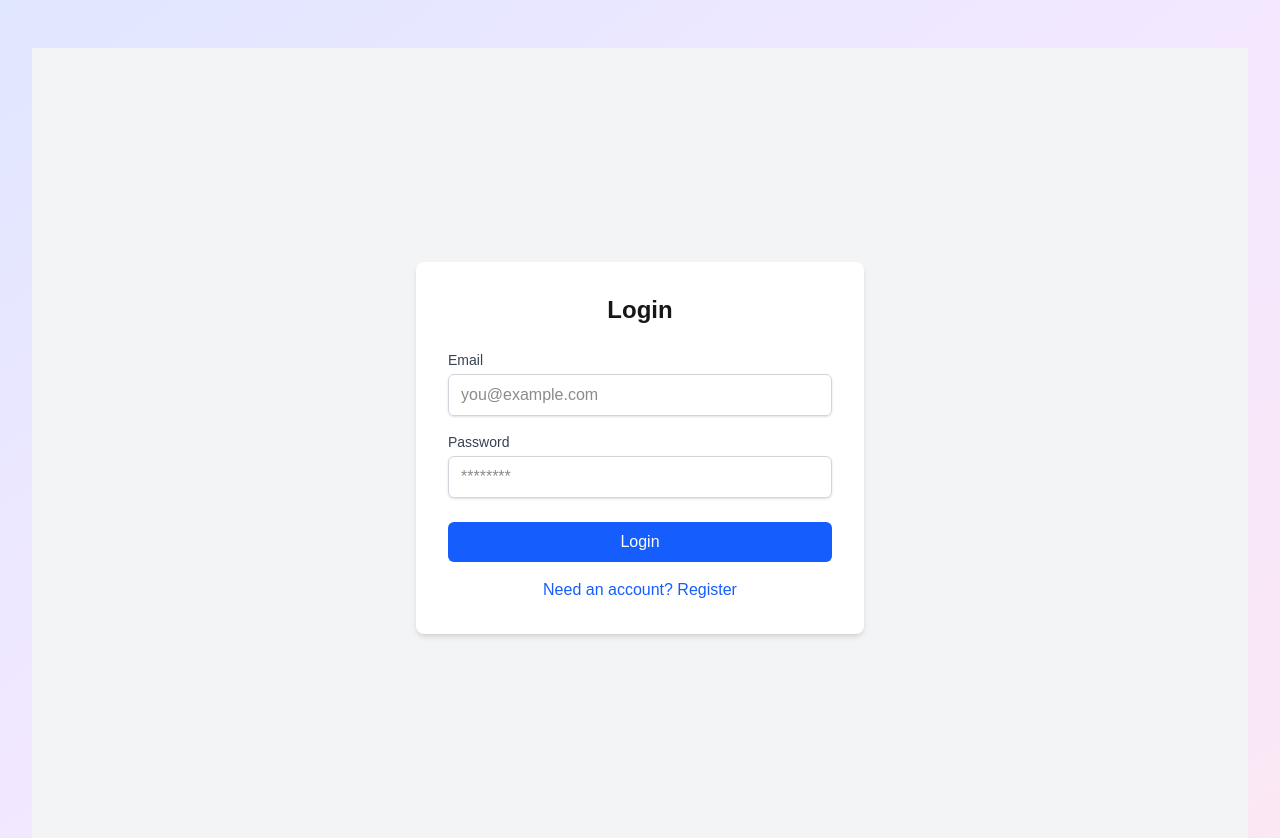
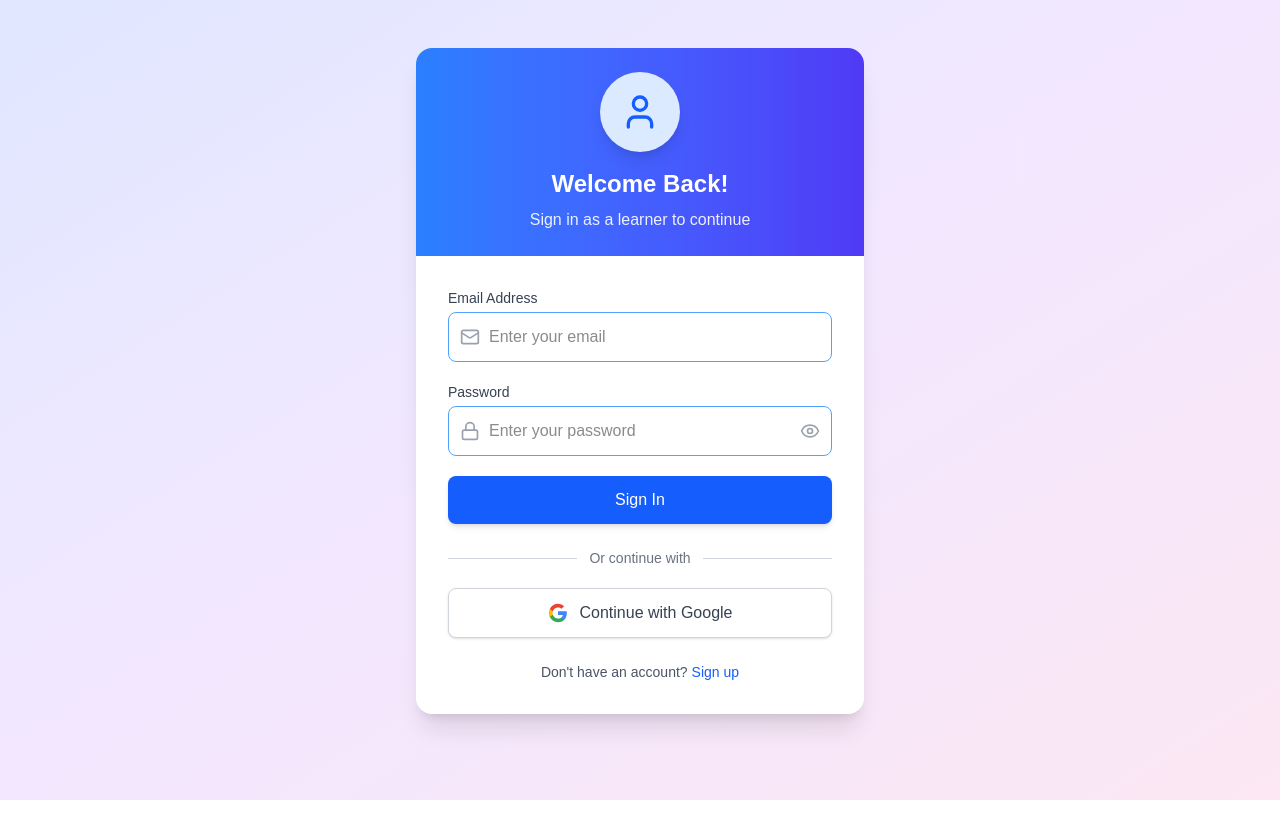
Before and after one commit to AlwinTwac/SkillsG, a Next.js app: page / in a window 1280 px wide. Both pictures are taken after a click on the element 245 px from the left and 450 px from the top of the page. Shown: the top 838 px of the page. After the commit the page ends 800 px from the top, so only its background shows below. Built offline with nearby package versions, Linux system fonts and the light colour scheme; no server answers.

Commit message:
fourth commit

```diff
--- a/components/airecomendor.tsx
+++ b/components/airecomendor.tsx
@@ -3,15 +3,13 @@
 import React, { useState } from 'react';
 import { Sparkles, Send, User, MessageSquare } from 'lucide-react';
 
-// You will likely need to fetch student profiles here or pass them as props
-// For now, it's a structural placeholder for the AI interaction
 interface StudentProfileSummary {
   uid: string;
   name: string;
   skills: string[];
   experience: string;
   interviewSummary?: string;
-  // Add other relevant fields that AI should consider
+  //add other relevant fields that AI should consider
 }
 
 export default function AIRecommender() {
--- a/components/login.tsx
+++ b/components/login.tsx
@@ -1,165 +1,286 @@
 'use client';
 
 import React, { useState } from 'react';
-import { useRouter } from 'next/navigation';
-import { auth, db } from '@/lib/firebase'; // Assuming these imports
-import { createUserWithEmailAndPassword, signInWithEmailAndPassword } from 'firebase/auth';
-import { doc, setDoc, query, collection, where, getDocs } from 'firebase/firestore'; // Added query, collection, where, getDocs
+import { createUserWithEmailAndPassword, signInWithEmailAndPassword, GoogleAuthProvider, signInWithPopup, User as FirebaseAuthUser } from 'firebase/auth';
+import { doc, setDoc, getDoc } from 'firebase/firestore';
+import { auth, db } from '@/lib/firebase';
+import { User, Mail, Lock, Eye, EyeOff } from 'lucide-react';
 
-// You'll need your UI components for input fields and buttons here
-// For example, from Tailwind CSS or Shadcn UI
+interface AuthComponentProps {
+  onAuthSuccess: (user: FirebaseAuthUser) => void;
+  defaultRole: 'learner' | 'company' | 'recruiter';
+}
 
-export default function LoginPage() {
+export default function AuthComponent({ onAuthSuccess, defaultRole }: AuthComponentProps) {
+  const [isLogin, setIsLogin] = useState(true);
   const [email, setEmail] = useState('');
   const [password, setPassword] = useState('');
-  const [isRegistering, setIsRegistering] = useState(false);
-  const [error, setError] = useState<string | null>(null);
-  const [successMessage, setSuccessMessage] = useState<string | null>(null);
-  const router = useRouter();
+  const [confirmPassword, setConfirmPassword] = useState('');
+  const [showPassword, setShowPassword] = useState(false);
+  const [loading, setLoading] = useState(false);
+  const [error, setError] = useState('');
 
-  // Assuming you have a way to select the role during registration (e.g., a dropdown or separate forms)
-  // For this example, let's assume a simple toggle or fixed role for demonstration.
-  // In a real app, you'd have explicit UI for role selection during signup.
-  const [selectedRole, setSelectedRole] = useState<'student' | 'company'>('student');
-
-  const handleAuth = async (isSignUp: boolean) => {
-    setError(null);
-    setSuccessMessage(null);
+  const handleEmailAuth = async (e: React.FormEvent) => {
+    e.preventDefault();
+    setLoading(true);
+    setError('');
 
     try {
-      if (isSignUp) {
-        // --- Company Registration Restriction Logic ---
-        if (selectedRole === 'company') {
-          const companiesQuery = query(collection(db, 'users'), where('role', '==', 'company'));
-          const companySnapshot = await getDocs(companiesQuery);
-
-          if (!companySnapshot.empty) {
-            setError("A company account already exists. Only one company registration is allowed.");
+      if (!isLogin && password !== confirmPassword) {
+        setError('Passwords do not match');
+        setLoading(false);
         return;
       }
-        }
-        // --- End Company Registration Restriction Logic ---
 
-        const userCredential = await createUserWithEmailAndPassword(auth, email, password);
-        const user = userCredential.user;
+      let userCredential;
+      if (isLogin) {
+        userCredential = await signInWithEmailAndPassword(auth, email, password);
+      } else {
+        userCredential = await createUserWithEmailAndPassword(auth, email, password);
 
-        // Determine the company UID for this single company instance
-        // If this is the first company, its UID becomes the master company UID.
-        // For students, this UID will be assigned to them.
-        let companyUidToAssign = '';
-        if (selectedRole === 'company') {
-          companyUidToAssign = user.uid; // The first registered company's UID
-        } else {
-          // For students, you MUST fetch the existing company's UID
-          const existingCompanyQuery = query(collection(db, 'users'), where('role', '==', 'company'));
-          const existingCompanySnapshot = await getDocs(existingCompanyQuery);
-          if (!existingCompanySnapshot.empty) {
-            // Assuming there's only one company document, get its UID
-            companyUidToAssign = existingCompanySnapshot.docs[0].id;
-          } else {
-            setError("No company registered yet. Students cannot register until a company is set up.");
-            await user.delete(); // Clean up the newly created user if no company exists
-            return;
-          }
+        const roleToSet = defaultRole === 'learner' ? 'student' : defaultRole;
+        await setDoc(doc(db, 'users', userCredential.user.uid), {
+          email: userCredential.user.email,
+          createdAt: new Date().toISOString(),
+          authProvider: 'email',
+          profileCompleted: false,
+          role: roleToSet,
+          ...(roleToSet === 'student' && {
+            profileVisibility: 'private',
+            paidForPublic: false,
+          })
+        });
       }
 
-
-        await setDoc(doc(db, 'users', user.uid), {
-          email: user.email,
-          role: selectedRole,
-          createdAt: new Date().toISOString(),
-          profileCompleted: false, // Initial state for new users
-          // Only add companyUid if it's a student, or if it's the company itself
-          ...(selectedRole === 'student' && { companyUid: companyUidToAssign }),
-          ...(selectedRole === 'company' && { companyUid: companyUidToAssign }), // Company's own UID
-        });
-
-        setSuccessMessage(`Successfully registered as ${selectedRole}! Please log in.`);
-        setEmail('');
-        setPassword('');
-        setIsRegistering(false); // Switch back to login mode if desired
-      } else {
-        await signInWithEmailAndPassword(auth, email, password);
-        // Redirect based on role after successful login (handled elsewhere, e.g., in layout.tsx or a dedicated dashboard redirect)
-        router.push('/dashboard'); // Example redirect
-      }
+      onAuthSuccess(userCredential.user);
     } catch (err: any) {
-      console.error("Authentication error:", err);
-      setError(err.message || "An error occurred during authentication.");
+      setError(err.message);
+    } finally {
+      setLoading(false);
     }
   };
 
+  const handleGoogleAuth = async () => {
+    setLoading(true);
+    setError('');
+
+    try {
+      const provider = new GoogleAuthProvider();
+      const userCredential = await signInWithPopup(auth, provider);
+      const userDocRef = doc(db, 'users', userCredential.user.uid);
+      const userDocSnap = await getDoc(userDocRef);
+
+      const roleToSet = defaultRole === 'learner' ? 'student' : defaultRole;
+
+      await setDoc(userDocRef, {
+        email: userCredential.user.email,
+        displayName: userCredential.user.displayName,
+        photoURL: userCredential.user.photoURL,
+        createdAt: userDocSnap.exists() ? userDocSnap.data().createdAt : new Date().toISOString(),
+        authProvider: 'google',
+        profileCompleted: userDocSnap.exists() ? userDocSnap.data().profileCompleted : false,
+        role: userDocSnap.exists() ? userDocSnap.data().role : roleToSet,
+        ...(roleToSet === 'student' && !userDocSnap.exists() && {
+            profileVisibility: 'private',
+            paidForPublic: false,
+        })
+      }, { merge: true });
+
+      onAuthSuccess(userCredential.user);
+    } catch (err: any) {
+      setError(err.message);
+    } finally {
+      setLoading(false);
+    }
+  };
+
+  // Get role-specific colors and icons
+  const getRoleTheme = () => {
+    switch(defaultRole) {
+      case 'learner':
+        return {
+          bgGradient: 'from-blue-500 to-indigo-600',
+          textColor: 'text-blue-600',
+          borderColor: 'border-blue-400',
+          buttonColor: 'bg-blue-600 hover:bg-blue-700',
+          iconBg: 'bg-blue-100',
+          iconColor: 'text-blue-600'
+        };
+      case 'company':
+        return {
+          bgGradient: 'from-green-500 to-teal-600',
+          textColor: 'text-green-600',
+          borderColor: 'border-green-400',
+          buttonColor: 'bg-green-600 hover:bg-green-700',
+          iconBg: 'bg-green-100',
+          iconColor: 'text-green-600'
+        };
+      case 'recruiter':
+        return {
+          bgGradient: 'from-purple-500 to-violet-600',
+          textColor: 'text-purple-600',
+          borderColor: 'border-purple-400',
+          buttonColor: 'bg-purple-600 hover:bg-purple-700',
+          iconBg: 'bg-purple-100',
+          iconColor: 'text-purple-600'
+        };
+      default:
+        return {
+          bgGradient: 'from-gray-500 to-gray-600',
+          textColor: 'text-gray-600',
+          borderColor: 'border-gray-400',
+          buttonColor: 'bg-gray-600 hover:bg-gray-700',
+          iconBg: 'bg-gray-100',
+          iconColor: 'text-gray-600'
+        };
+    }
+  };
+
+  const theme = getRoleTheme();
+
   return (
-    <div className="min-h-screen flex items-center justify-center bg-gray-100">
-      <div className="bg-white p-8 rounded-lg shadow-md w-full max-w-md">
-        <h2 className="text-2xl font-bold mb-6 text-center">
-          {isRegistering ? 'Register' : 'Login'}
+    <div className={`max-w-md mx-auto bg-white rounded-2xl shadow-xl overflow-hidden transition-all duration-500 ${loading ? 'opacity-80' : 'opacity-100'}`}>
+      {/* Header with gradient */}
+      <div className={`bg-gradient-to-r ${theme.bgGradient} p-6 text-center`}>
+        <div className={`w-20 h-20 ${theme.iconBg} rounded-full flex items-center justify-center mx-auto mb-4 shadow-lg`}>
+          <User className={`w-10 h-10 ${theme.iconColor}`} />
+        </div>
+        <h2 className="text-2xl font-bold text-white mb-2">
+          {isLogin ? 'Welcome Back!' : 'Create Account'}
         </h2>
+        <p className="text-white/90">
+          {isLogin
+            ? `Sign in as a ${defaultRole} to continue`
+            : `Create your ${defaultRole} account`
+          }
+        </p>
+      </div>
 
+      <div className="p-8">
         {error && (
-          <div className="bg-red-100 border border-red-400 text-red-700 px-4 py-3 rounded relative mb-4" role="alert">
-            {error}
-          </div>
-        )}
-        {successMessage && (
-          <div className="bg-green-100 border border-green-400 text-green-700 px-4 py-3 rounded relative mb-4" role="alert">
-            {successMessage}
+          <div className="bg-red-50 border-l-4 border-red-500 rounded-lg p-4 mb-6 animate-shake">
+            <p className="text-red-700 font-medium">{error}</p>
           </div>
         )}
 
-        <div className="mb-4">
-          <label htmlFor="email" className="block text-sm font-medium text-gray-700">Email</label>
+        <form onSubmit={handleEmailAuth} className="space-y-5">
+          <div className="space-y-1">
+            <label className="block text-sm font-medium text-gray-700 mb-1">
+              Email Address
+            </label>
+            <div className="relative">
+              <div className="absolute inset-y-0 left-0 pl-3 flex items-center pointer-events-none">
+                <Mail className="h-5 w-5 text-gray-400" />
+              </div>
               <input
                 type="email"
-            id="email"
                 value={email}
                 onChange={(e) => setEmail(e.target.value)}
-            className="mt-1 block w-full px-3 py-2 border border-gray-300 rounded-md shadow-sm focus:outline-none focus:ring-blue-500 focus:border-blue-500"
-            placeholder="you@example.com"
+                className={`w-full pl-10 pr-4 py-3 border ${theme.borderColor} rounded-lg focus:outline-none focus:ring-2 focus:ring-opacity-50 focus:${theme.textColor} transition-all duration-300`}
+                placeholder="Enter your email"
+                required
               />
             </div>
+          </div>
 
-        <div className="mb-6">
-          <label htmlFor="password" className="block text-sm font-medium text-gray-700">Password</label>
+          <div className="space-y-1">
+            <label className="block text-sm font-medium text-gray-700 mb-1">
+              Password
+            </label>
+            <div className="relative">
+              <div className="absolute inset-y-0 left-0 pl-3 flex items-center pointer-events-none">
+                <Lock className="h-5 w-5 text-gray-400" />
+              </div>
               <input
-            type="password"
-            id="password"
+                type={showPassword ? 'text' : 'password'}
                 value={password}
                 onChange={(e) => setPassword(e.target.value)}
-            className="mt-1 block w-full px-3 py-2 border border-gray-300 rounded-md shadow-sm focus:outline-none focus:ring-blue-500 focus:border-blue-500"
-            placeholder="********"
+                className={`w-full pl-10 pr-12 py-3 border ${theme.borderColor} rounded-lg focus:outline-none focus:ring-2 focus:ring-opacity-50 focus:${theme.textColor} transition-all duration-300`}
+                placeholder="Enter your password"
+                required
+              />
+              <button
+                type="button"
+                onClick={() => setShowPassword(!showPassword)}
+                className="absolute inset-y-0 right-0 pr-3 flex items-center text-gray-400 hover:text-gray-600 transition-colors duration-300"
+              >
+                {showPassword ? <EyeOff className="h-5 w-5" /> : <Eye className="h-5 w-5" />}
+              </button>
+            </div>
+          </div>
+
+          {!isLogin && (
+            <div className="space-y-1">
+              <label className="block text-sm font-medium text-gray-700 mb-1">
+                Confirm Password
+              </label>
+              <div className="relative">
+                <div className="absolute inset-y-0 left-0 pl-3 flex items-center pointer-events-none">
+                  <Lock className="h-5 w-5 text-gray-400" />
+                </div>
+                <input
+                  type={showPassword ? 'text' : 'password'}
+                  value={confirmPassword}
+                  onChange={(e) => setConfirmPassword(e.target.value)}
+                  className={`w-full pl-10 pr-4 py-3 border ${theme.borderColor} rounded-lg focus:outline-none focus:ring-2 focus:ring-opacity-50 focus:${theme.textColor} transition-all duration-300`}
+                  placeholder="Confirm your password"
+                  required
                 />
               </div>
-
-        {isRegistering && (
-          <div className="mb-6">
-            <label htmlFor="role" className="block text-sm font-medium text-gray-700">Register as:</label>
-            <select
-              id="role"
-              value={selectedRole}
-              onChange={(e) => setSelectedRole(e.target.value as 'student' | 'company')}
-              className="mt-1 block w-full px-3 py-2 border border-gray-300 rounded-md shadow-sm focus:outline-none focus:ring-blue-500 focus:border-blue-500"
-            >
-              <option value="student">Student</option>
-              <option value="company">Company (Kimtronixs)</option>
-            </select>
             </div>
           )}
 
           <button
-          onClick={() => handleAuth(isRegistering)}
-          className="w-full bg-blue-600 text-white py-2 px-4 rounded-md hover:bg-blue-700 focus:outline-none focus:ring-2 focus:ring-blue-500 focus:ring-offset-2"
+            type="submit"
+            disabled={loading}
+            className={`w-full ${theme.buttonColor} text-white py-3 px-4 rounded-lg transition-all duration-300 disabled:opacity-70 disabled:cursor-not-allowed flex items-center justify-center shadow-md hover:shadow-lg`}
           >
-          {isRegistering ? 'Register' : 'Login'}
+            {loading ? (
+              <div className="flex items-center">
+                <div className="w-5 h-5 border-2 border-white border-t-transparent rounded-full animate-spin mr-2"></div>
+                Processing...
+              </div>
+            ) : (
+              isLogin ? 'Sign In' : 'Create Account'
+            )}
           </button>
+        </form>
 
-        <div className="mt-4 text-center">
+        <div className="mt-6">
+          <div className="relative">
+            <div className="absolute inset-0 flex items-center">
+              <div className="w-full border-t border-gray-300"></div>
+            </div>
+            <div className="relative flex justify-center text-sm">
+              <span className="px-3 bg-white text-gray-500">Or continue with</span>
+            </div>
+          </div>
+
           <button
-            onClick={() => setIsRegistering(!isRegistering)}
-            className="text-blue-600 hover:underline"
+            onClick={handleGoogleAuth}
+            disabled={loading}
+            className="mt-5 w-full bg-white border border-gray-300 text-gray-700 py-3 px-4 rounded-lg hover:bg-gray-50 transition-all duration-300 disabled:opacity-50 disabled:cursor-not-allowed flex items-center justify-center shadow-sm hover:shadow-md"
           >
-            {isRegistering ? 'Already have an account? Login' : 'Need an account? Register'}
+            <svg className="w-5 h-5 mr-3" viewBox="0 0 24 24">
+              <path fill="#4285F4" d="M22.56 12.25c0-.78-.07-1.53-.2-2.25H12v4.26h5.92c-.26 1.37-1.04 2.53-2.21 3.31v2.77h3.57c2.08-1.92 3.28-4.74 3.28-8.09z"/>
+              <path fill="#34A853" d="M12 23c2.97 0 5.46-.98 7.28-2.66l-3.57-2.77c-.98.66-2.23 1.06-3.71 1.06-2.86 0-5.29-1.93-6.16-4.53H2.18v2.84C3.99 20.53 7.7 23 12 23z"/>
+              <path fill="#FBBC05" d="M5.84 14.09c-.22-.66-.35-1.36-.35-2.09s.13-1.43.35-2.09V7.07H2.18C1.43 8.55 1 10.22 1 12s.43 3.45 1.18 4.93l2.85-2.22.81-.62z"/>
+              <path fill="#EA4335" d="M12 5.38c1.62 0 3.06.56 4.21 1.64l3.15-3.15C17.45 2.09 14.97 1 12 1 7.7 1 3.99 3.47 2.18 7.07l3.66 2.84c.87-2.6 3.3-4.53 6.16-4.53z"/>
+            </svg>
+            Continue with Google
           </button>
+        </div>
+
+        <div className="mt-6 text-center">
+          <p className="text-sm text-gray-600">
+            {isLogin ? "Don't have an account?" : "Already have an account?"}
+            <button
+              onClick={() => setIsLogin(!isLogin)}
+              className={`ml-1 ${theme.textColor} hover:underline font-medium transition-colors duration-300`}
+            >
+              {isLogin ? 'Sign up' : 'Sign in'}
+            </button>
+          </p>
         </div>
       </div>
     </div>
```
Lines whose indentation alone changed are shown as unchanged.
